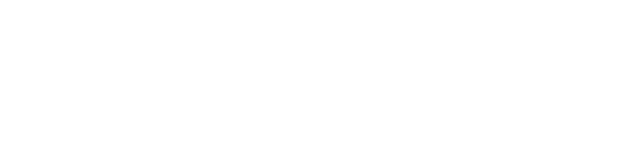
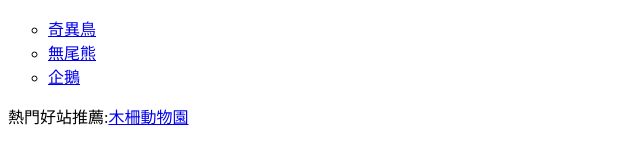
Before and after one commit to XIAN10969/xian10969.github.io, a plain HTML site: page W7/index.html in a window 1280 px wide. Shown: the whole page, without its empty margins (0-640 px from the left). Drawn offline with Linux system fonts and the light colour scheme.

Commit message:
Update index.html

```diff
--- a/W7/index.html
+++ b/W7/index.html
@@ -1,5 +1,13 @@
 <!doctype html>
 <html>
-
-
+  <head>
+     <meta charset="utf-8">
+     <title>W7</title>
+</head>
+<ul type="circle">
+    <li><a href="Hot/kiwi.html">奇異鳥</a></li>
+    <li><a href="Hot/koala.html">無尾熊</a></li>
+    <li><a href="Hot/penguin.html">企鵝</a></li>
+</ul>
+熱門好站推薦:<a href="http://www.xoo.gov.tw">木柵動物園</a>
 </html>
```
